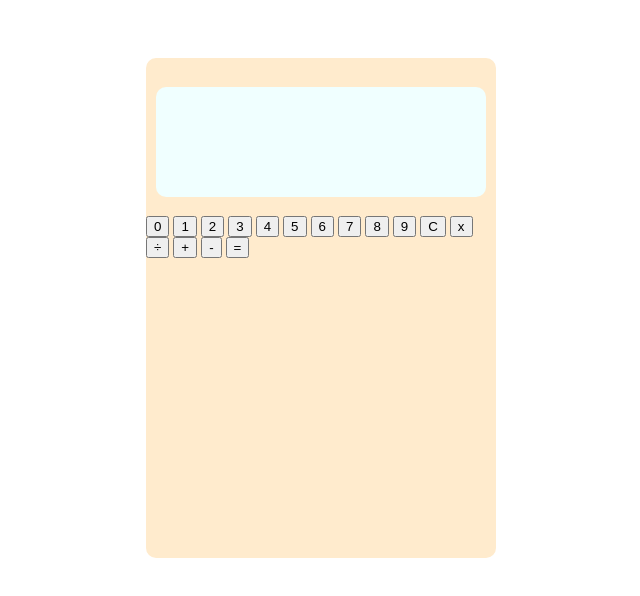
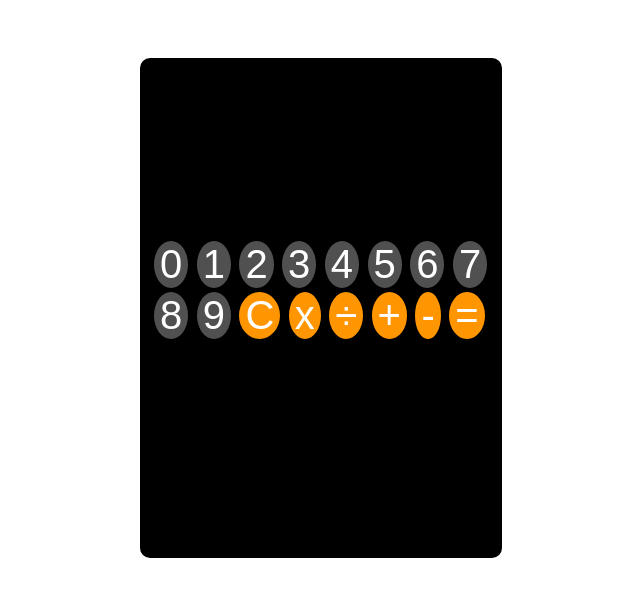
Before and after one commit to Telavivken/calculator, a plain HTML site: page index.html in a window 1280 px wide. Shown: the whole page, without its empty margins (319-959 px from the left). Drawn offline with Linux system fonts and the light colour scheme.

Commit message:
added css styling

```diff
--- a/index.html
+++ b/index.html
@@ -7,7 +7,7 @@
 </head>
 <body>
     <div class = "container">
-        <h3 class = "display">  </h3>
+        <h2 class = "display">  </h2>
         <div>
             <button class = "0">0</button>
             <button class = "1">1</button>
--- a/style.css
+++ b/style.css
@@ -1,22 +1,30 @@
 .display{
     margin-left:10px;
-    margin-right:10px;
+
     margin-top: 29px;
     height: 110px;
     width: 330px;
     border-radius: 10px;
-    background-color: azure;
+
+    background-color: black;
+    color:white;
     display:flex;
+    padding-right: 10px;
 
-    justify-content: center;
+
+    align-items: end;
+    justify-content: end;
+    font-size: 50px;
+
 
 }
 .container{
+    padding-left:12px;
     border-radius: 10px;
     margin-top: 50px;
     height: 500px;
     width: 350px;
-    background-color: blanchedalmond;
+    background-color: black;
     display:flex;
     flex-direction: column;
     justify-content:baseline;
@@ -25,4 +33,18 @@
 body{
     display: flex;
     justify-content: center;
+    font-family: Helvetica, sans-serif;
+    font-weight: 10px;
 }
+button{
+
+    color:white;
+    background-color: #505050;
+    border-radius:70%;
+    border-style: solid;
+    font-size: 40px;
+
+}
+.clear,.multiply,.equal,.divide,.add,.subtract{
+    background-color: #FF9500;
+}
```
